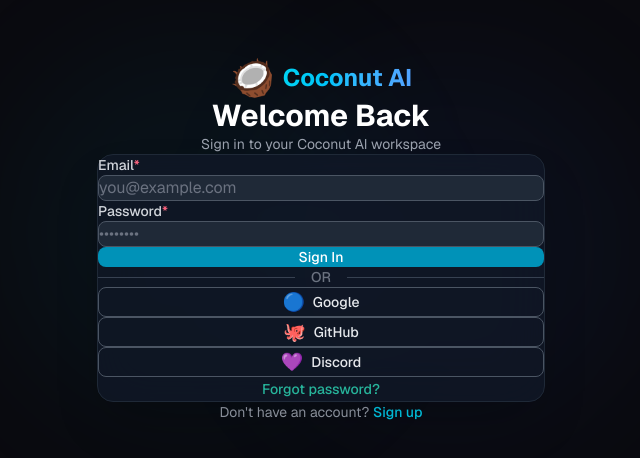
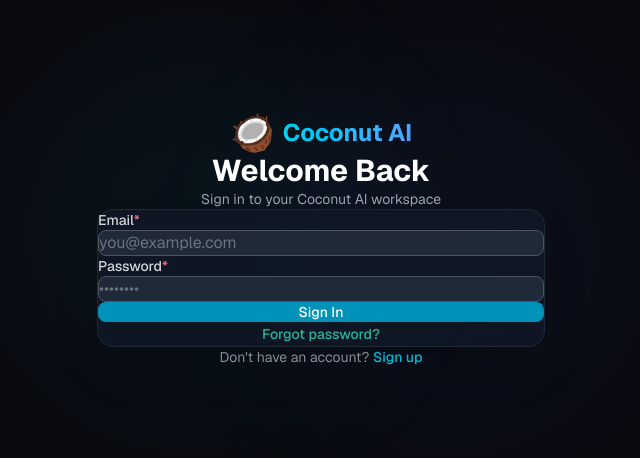
Before and after one commit to tq1r/coconutai, a Next.js app: page /auth/login in a window 1280 px wide. Shown: the part 160-618 px from the top of the page, without its empty margins (319-959 px from the left). Built offline with nearby package versions, Linux system fonts and the light colour scheme.

Commit message:
Fix OAuth dead buttons, fix landing page overflow, clean up login page

```diff
--- a/src/app/auth/login/page.tsx
+++ b/src/app/auth/login/page.tsx
@@ -4,7 +4,7 @@
 import { useRouter } from 'next/navigation';
 import Link from 'next/link';
 import { AuthLayout } from '@/components/AuthLayout';
-import { AuthInput, AuthButton, AuthDivider, OAuthButton } from '@/components/AuthForm';
+import { AuthInput, AuthButton } from '@/components/AuthForm';
 
 export default function LoginPage() {
   const router = useRouter();
@@ -42,11 +42,6 @@
     }
   };
 
-  const handleOAuth = (provider: string) => {
-    // OAuth flow will be implemented in the next phase
-    console.log(`OAuth login with ${provider}`);
-  };
-
   return (
     <AuthLayout
       title="Welcome Back"
@@ -79,26 +74,6 @@
         </AuthButton>
       </form>
 
-      <AuthDivider />
-
-      <div className="space-y-3">
-        <OAuthButton
-          provider="google"
-          isLoading={isLoading}
-          onClick={() => handleOAuth('google')}
-        />
-        <OAuthButton
-          provider="github"
-          isLoading={isLoading}
-          onClick={() => handleOAuth('github')}
-        />
-        <OAuthButton
-          provider="discord"
-          isLoading={isLoading}
-          onClick={() => handleOAuth('discord')}
-        />
-      </div>
-
       <div className="mt-6 text-center">
         <Link
           href="/auth/reset-password"
--- a/src/app/globals.css
+++ b/src/app/globals.css
@@ -13,7 +13,6 @@
 
 html, body {
   height: 100%;
-  overflow: hidden;
   background: var(--background);
   color: var(--foreground);
   font-family: var(--font-geist-sans), -apple-system, BlinkMacSystemFont, 'Segoe UI', sans-serif;
@@ -78,8 +77,3 @@
   --color-error: #ef4444;
   --color-info: #3b82f6;
 }
-
-/* Landing page background override */
-.landing-page body {
-  overflow: auto;
-}
```
